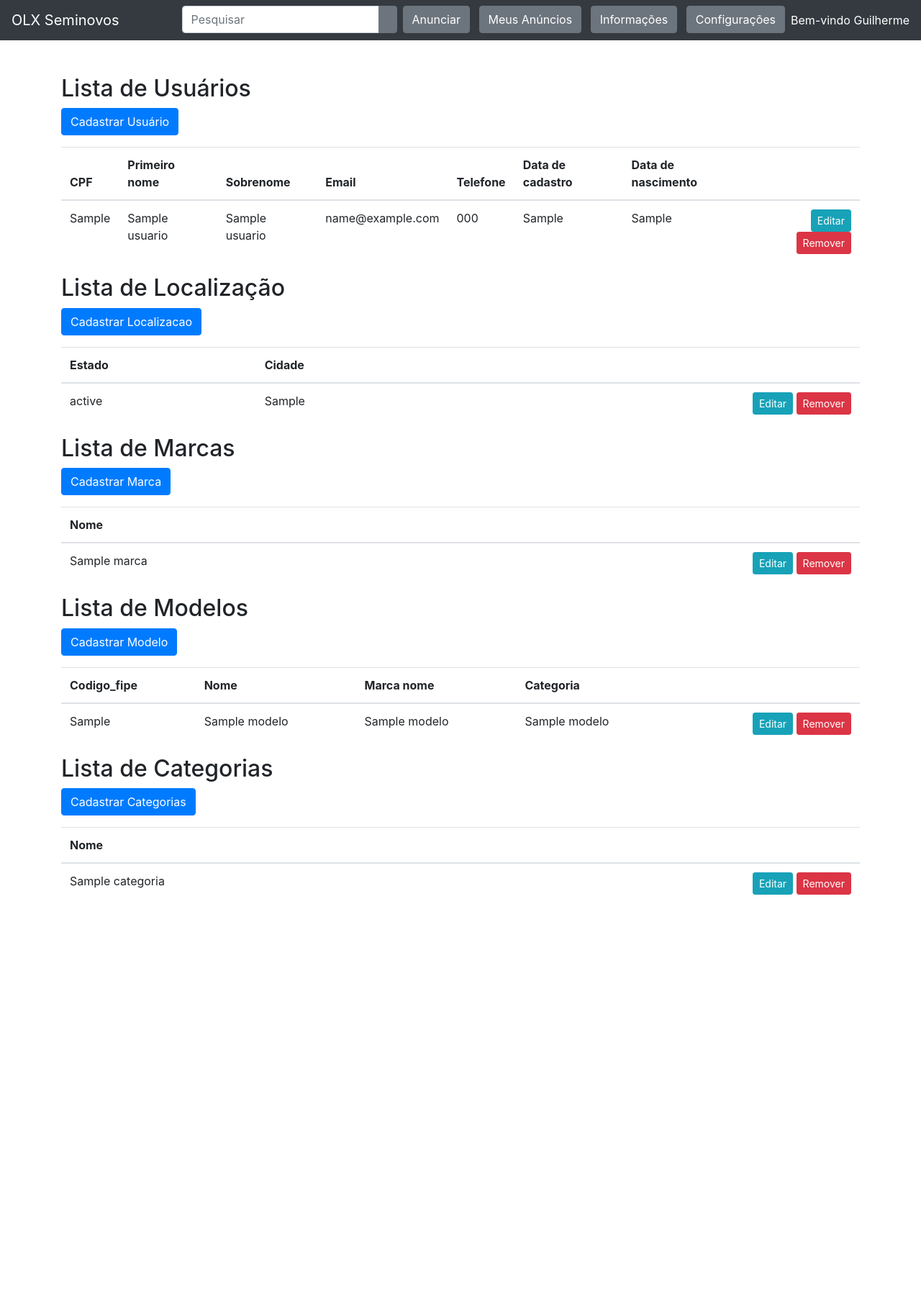
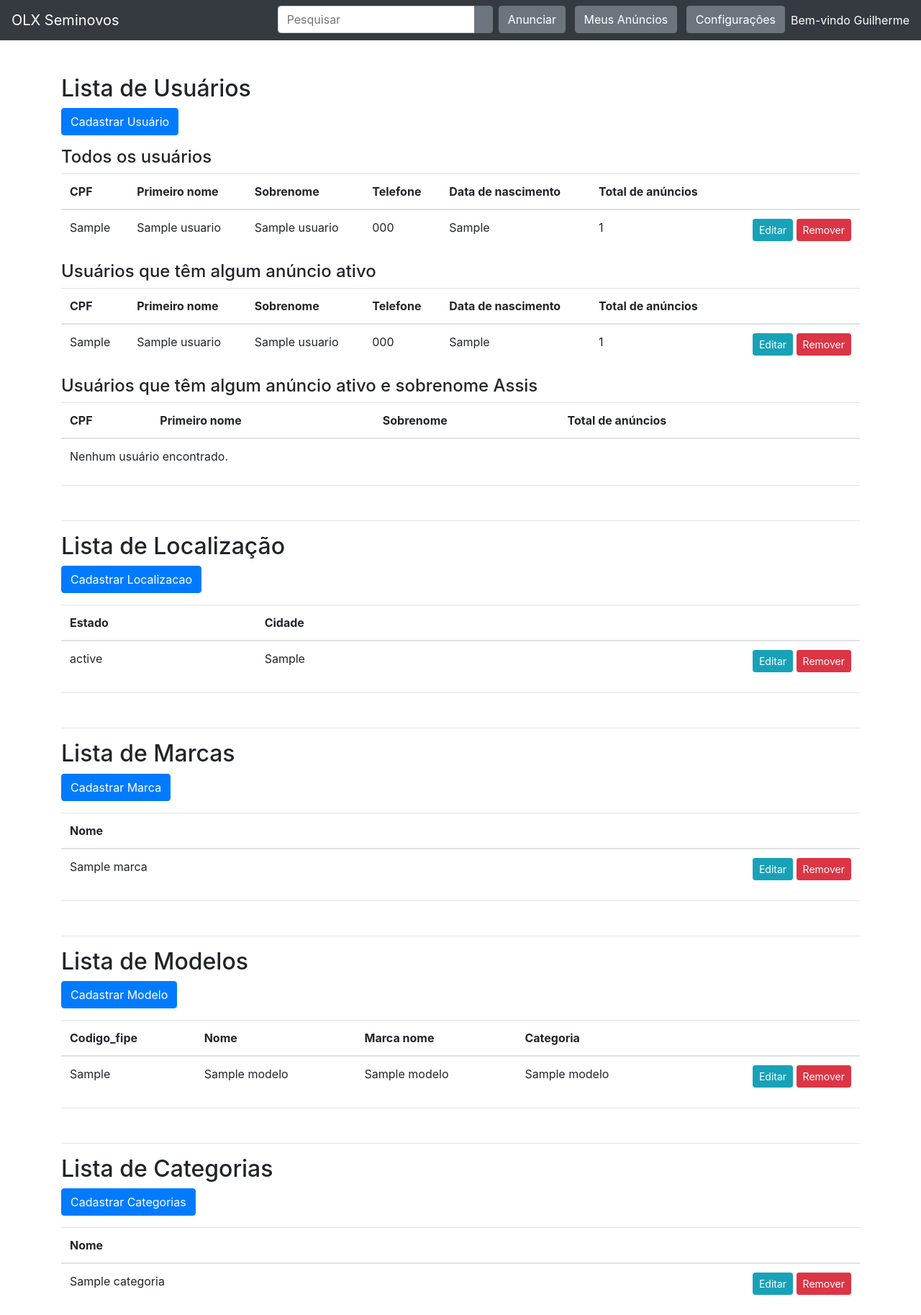
Before and after one commit to guicompeng/olx, a PHP site: page /admin.php in a window 1280 px wide. Shown: the whole page at 72% size. Before the commit the page ends 1271 px from the top, so only its background shows below. Run offline with PHP 8.4, Linux system fonts and the light colour scheme; tables that the repository leaves empty or names only in its code hold one stand-in row (values such as "Sample post").

Commit message:
fix: infos

```diff
--- a/admin.php
+++ b/admin.php
@@ -2,8 +2,14 @@
 include 'db_connect.php';
 
 // utilizamos o left join aqui
-$sql = "SELECT * FROM usuario";
+$sql = "SELECT u.*, count(a.codigo) as total_anuncios FROM usuario u LEFT JOIN anuncio a ON u.cpf = a.usuario_cpf group by u.cpf, a.usuario_cpf";
 $result = $conn->query($sql);
+
+$sql = "SELECT u.*, count(a.codigo) as total_anuncios FROM usuario u LEFT JOIN anuncio a ON u.cpf = a.usuario_cpf group by u.cpf, a.usuario_cpf HAVING COUNT(a.codigo) > 0";
+$usuariosComAnuncios = $conn->query($sql);
+
+$sql = "SELECT * FROM (SELECT u.*, count(a.codigo) as total_anuncios FROM usuario u LEFT JOIN anuncio a ON u.cpf = a.usuario_cpf group by u.cpf, a.usuario_cpf HAVING COUNT(a.codigo) > 0) AS subconsulta WHERE sobrenome = 'Assis'";
+$usuariosComAnunciosEtemAssis = $conn->query($sql);
 
 $sql = "SELECT * FROM localizacao";
 $localizacoes = $conn->query($sql);
@@ -41,16 +47,17 @@
         <!-- Botão para cadastrar usuário -->
         <a href="cadastro_usuario.php" class="btn btn-primary mb-3">Cadastrar Usuário</a>
 
+        <h4>Todos os usuários</h4>
+
         <table class="table">
             <thead>
                 <tr>
                     <th>CPF</th>
                     <th>Primeiro nome</th>
                     <th>Sobrenome</th>
-                    <th>Email</th>
                     <th>Telefone</th>
-                    <th>Data de cadastro</th>
                     <th>Data de nascimento</th>
+                    <th>Total de anúncios</th>
                     <th class="text-right"></th>
                 </tr>
             </thead>
@@ -63,10 +70,9 @@
                                 <td>{$row['cpf']}</td>
                                 <td>{$row['primeiro_nome']}</td>
                                 <td>{$row['sobrenome']}</td>
-                                <td>{$row['email']}</td>
                                 <td>{$row['telefone']}</td>
-                                <td>{$row['data_cadastro']}</td>
                                 <td>{$row['data_nascimento']}</td>
+                                <td>{$row['total_anuncios']}</td>
                                 <td class='text-right'>
                                     <a href='cadastro_usuario.php?cpf={$row['cpf']}' class='btn btn-info btn-sm'>Editar</a>
                                     <a href='remover.php?id={$row['id']}' class='btn btn-danger btn-sm'>Remover</a>
@@ -80,6 +86,87 @@
             </tbody>
         </table>
     </div>
+
+    <div>
+        <h4>Usuários que têm algum anúncio ativo</h4>
+
+        <table class="table">
+            <thead>
+                <tr>
+                    <th>CPF</th>
+                    <th>Primeiro nome</th>
+                    <th>Sobrenome</th>
+                    <th>Telefone</th>
+                    <th>Data de nascimento</th>
+                    <th>Total de anúncios</th>
+                    <th class="text-right"></th>
+                </tr>
+            </thead>
+            <tbody>
+                <?php
+                // Exibir os usuários na tabela
+                if ($usuariosComAnuncios->num_rows > 0) {
+                    while ($row = $usuariosComAnuncios->fetch_assoc()) {
+                        echo "<tr>
+                                <td>{$row['cpf']}</td>
+                                <td>{$row['primeiro_nome']}</td>
+                                <td>{$row['sobrenome']}</td>
+                                <td>{$row['telefone']}</td>
+                                <td>{$row['data_nascimento']}</td>
+                                <td>{$row['total_anuncios']}</td>
+                                <td class='text-right'>
+                                    <a href='cadastro_usuario.php?cpf={$row['cpf']}' class='btn btn-info btn-sm'>Editar</a>
+                                    <a href='remover.php?id={$row['id']}' class='btn btn-danger btn-sm'>Remover</a>
+                                </td>
+                            </tr>";
+                    }
+                } else {
+                    echo "<tr><td colspan='8'>Nenhum usuário encontrado.</td></tr>";
+                }
+                ?>
+            </tbody>
+        </table>
+    </div>
+
+    <div>
+        <h4>Usuários que têm algum anúncio ativo e sobrenome Assis</h4>
+
+        <table class="table">
+            <thead>
+                <tr>
+                    <th>CPF</th>
+                    <th>Primeiro nome</th>
+                    <th>Sobrenome</th>
+                    <th>Total de anúncios</th>
+                    <th class="text-right"></th>
+                </tr>
+            </thead>
+            <tbody>
+                <?php
+                // Exibir os usuários na tabela
+                if ($usuariosComAnunciosEtemAssis->num_rows > 0) {
+                    while ($row = $usuariosComAnunciosEtemAssis->fetch_assoc()) {
+                        echo "<tr>
+                                <td>{$row['cpf']}</td>
+                                <td>{$row['primeiro_nome']}</td>
+                                <td>{$row['sobrenome']}</td>
+                                <td>{$row['total_anuncios']}</td>
+                                <td class='text-right'>
+                                    <a href='cadastro_usuario.php?cpf={$row['cpf']}' class='btn btn-info btn-sm'>Editar</a>
+                                    <a href='remover.php?id={$row['id']}' class='btn btn-danger btn-sm'>Remover</a>
+                                </td>
+                            </tr>";
+                    }
+                } else {
+                    echo "<tr><td colspan='8'>Nenhum usuário encontrado.</td></tr>";
+                }
+                ?>
+            </tbody>
+        </table>
+    </div>
+
+    <hr>
+    <hr class='mt-5'>
 
     <div>
         <h2>Lista de Localização</h2>
@@ -116,6 +203,8 @@
     </div>
 
 
+    <hr>
+    <hr class='mt-5'>
 
     <div>
         <h2>Lista de Marcas</h2>
@@ -150,6 +239,8 @@
     </div>
 
 
+    <hr>
+    <hr class='mt-5'>
 
     <div>
         <h2>Lista de Modelos</h2>
@@ -191,6 +282,9 @@
         </table>
     </div>
 
+    <hr>
+    <hr class='mt-5'>
+
     <div>
         <h2>Lista de Categorias</h2>
 
--- a/navbar.php
+++ b/navbar.php
@@ -26,7 +26,7 @@
             <li class="nav-item">
                 <a class="btn btn-secondary ml-2" href="cadastrar_anuncio.php">Anunciar</a>
                 <a class="btn btn-secondary ml-2" href="meus_anuncios.php">Meus Anúncios</a>
-                <a class="btn btn-secondary ml-2" href="cadastrar_anuncio.php">Informações</a>
+                <!-- <a class="btn btn-secondary ml-2" href="info.php">Informações</a> -->
                 <a class="btn btn-secondary ml-2" href="admin.php">Configurações</a>
             </li>
             <li class="nav-item">
```
Also changed, not shown: info.php (added, +59 -0 lines).
